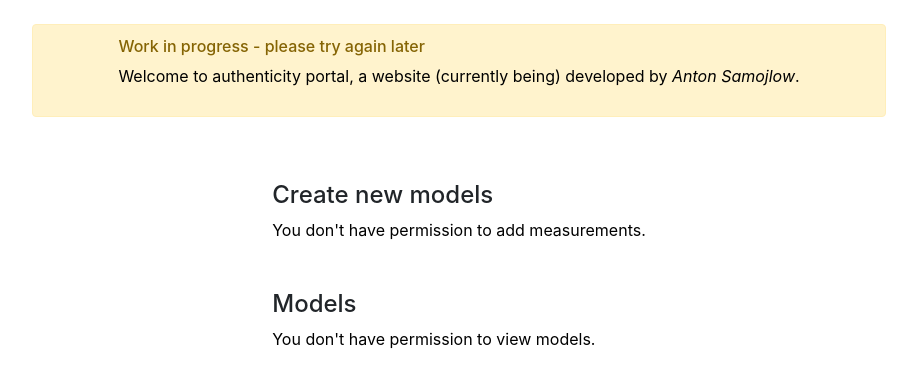
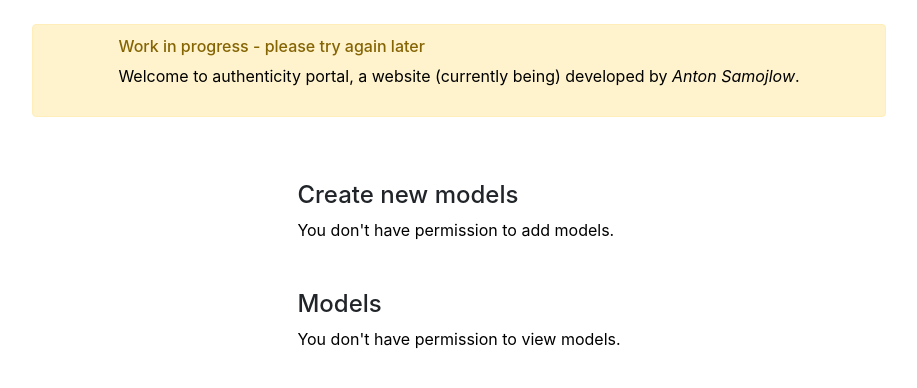
Before and after one commit to AntonSamojlow/authenticity-portal, a Django app: template portalsite/portal/templates/models.html in a window 1280 px wide. Shown: the part 73-461 px from the top of the page, without its empty margins (181-1098 px from the left). Run offline with Django 3.2, Linux system fonts and the light colour scheme; the template is opened without the code that fills it, so the values that code supplies are empty.

Commit message:
one more fix....

```diff
--- a/portalsite/portal/templates/models.html
+++ b/portalsite/portal/templates/models.html
@@ -24,7 +24,7 @@
             </form>
         </div>
         {% else %}
-        <p>You don't have permission to add measurements.</p>
+        <p>You don't have permission to add models.</p>
         {% endif %}
     </div>
     <div class="mb-5 mt-5">
```
